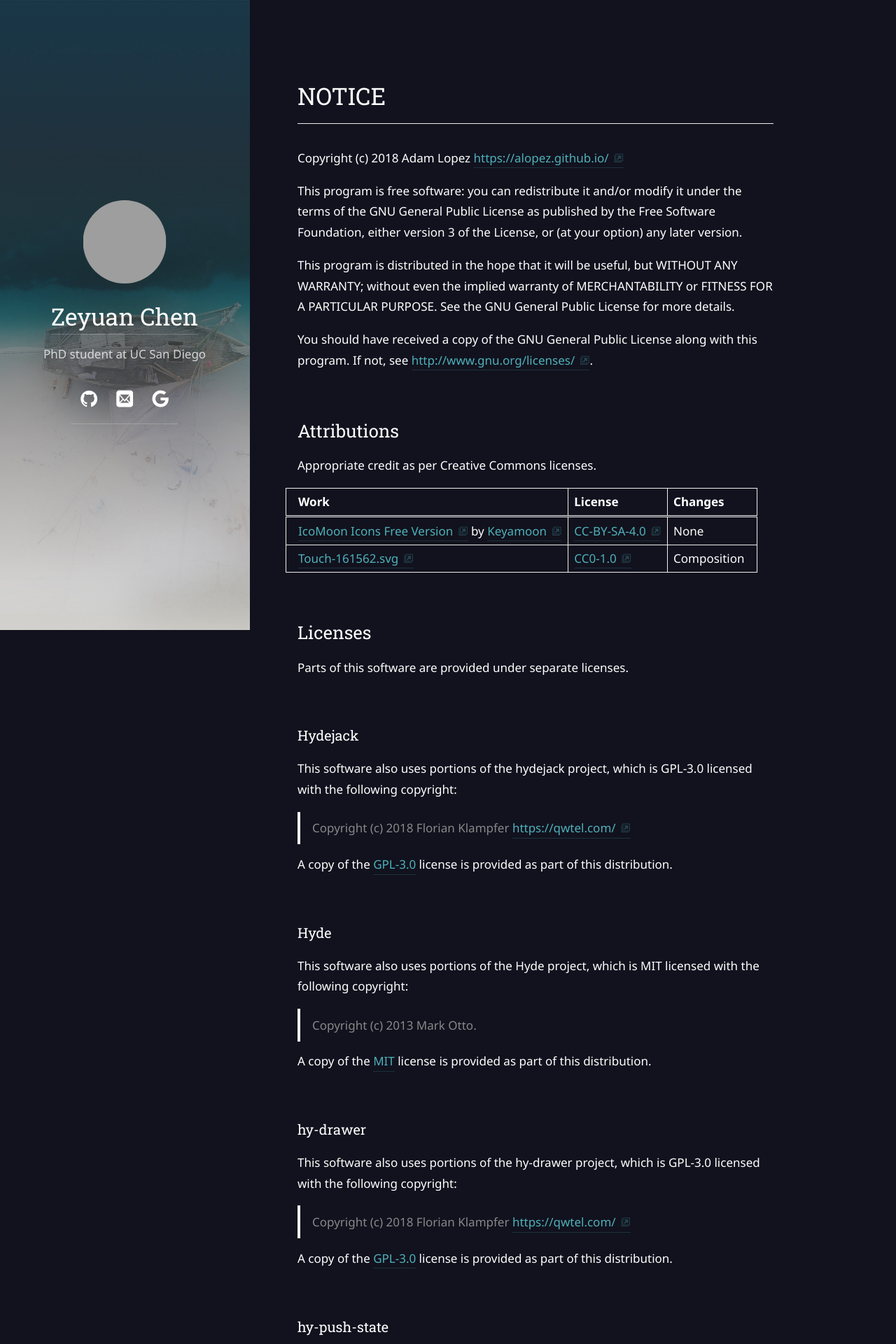
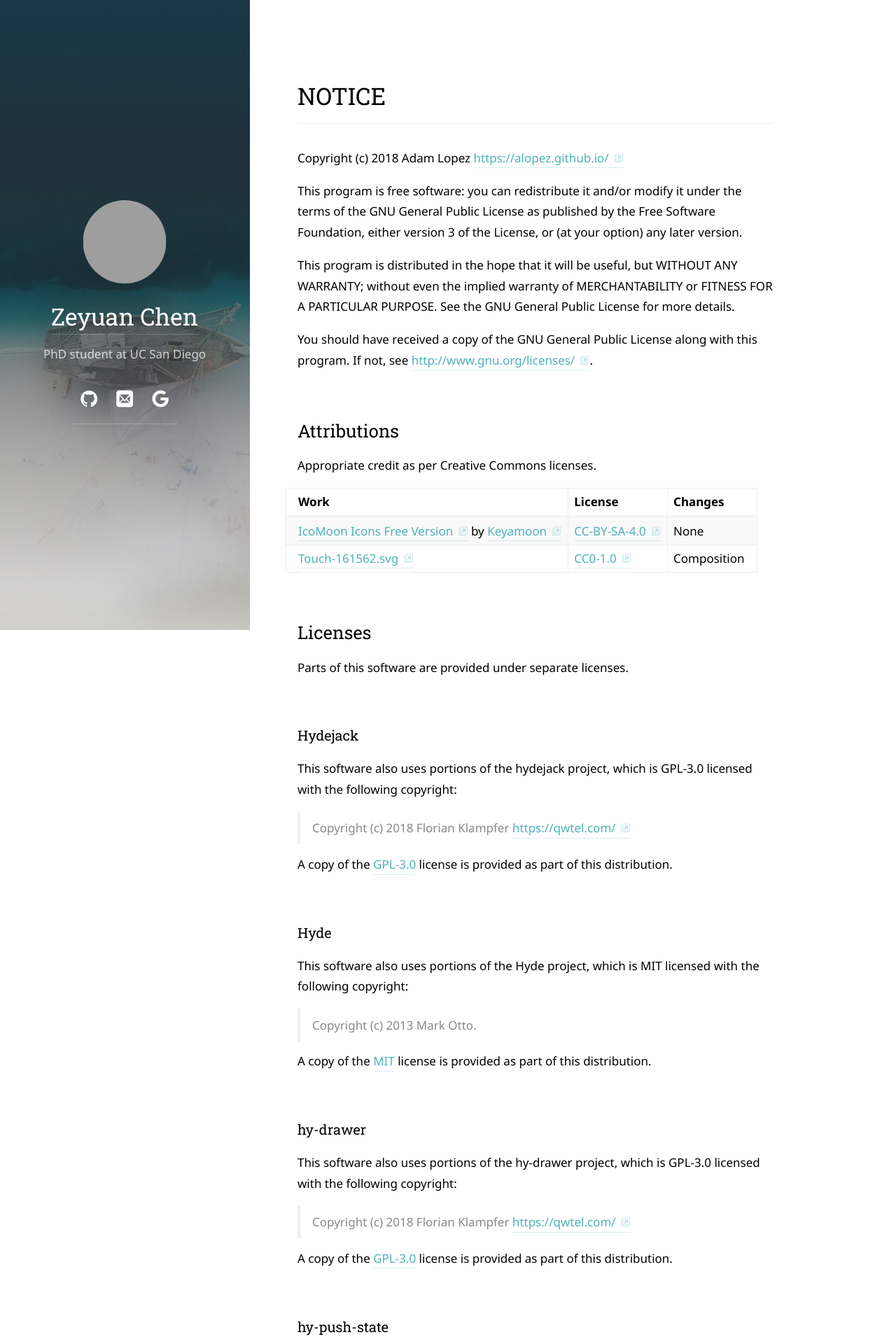
Before and after one commit to zychen-ustc/zychen-ustc.github.io, a Jekyll site: the page built from NOTICE.md, in a window 1280 px wide. Shown: the top 1920 px of the page at 70% size. Built offline with Jekyll 4.4.1, drawn with Linux system fonts in a browser that asks for light colours; some web fonts are replaced; our own code applies the rules of GitHub Pages for plain Markdown files; grey boxes are pictures that could not be loaded.

Commit message:
Update my-variables.scss

```diff
--- a/_sass/my-variables.scss
+++ b/_sass/my-variables.scss
@@ -13,8 +13,8 @@
 // $font-weight-bold: 700;
 // $font-weight-heading: 700;
 //
-$body-color: #fff;
-$body-bg: #11121e;
+$body-color: #000;
+$body-bg: #fff;
 //
 // $border-color: #eee;
 //
```
